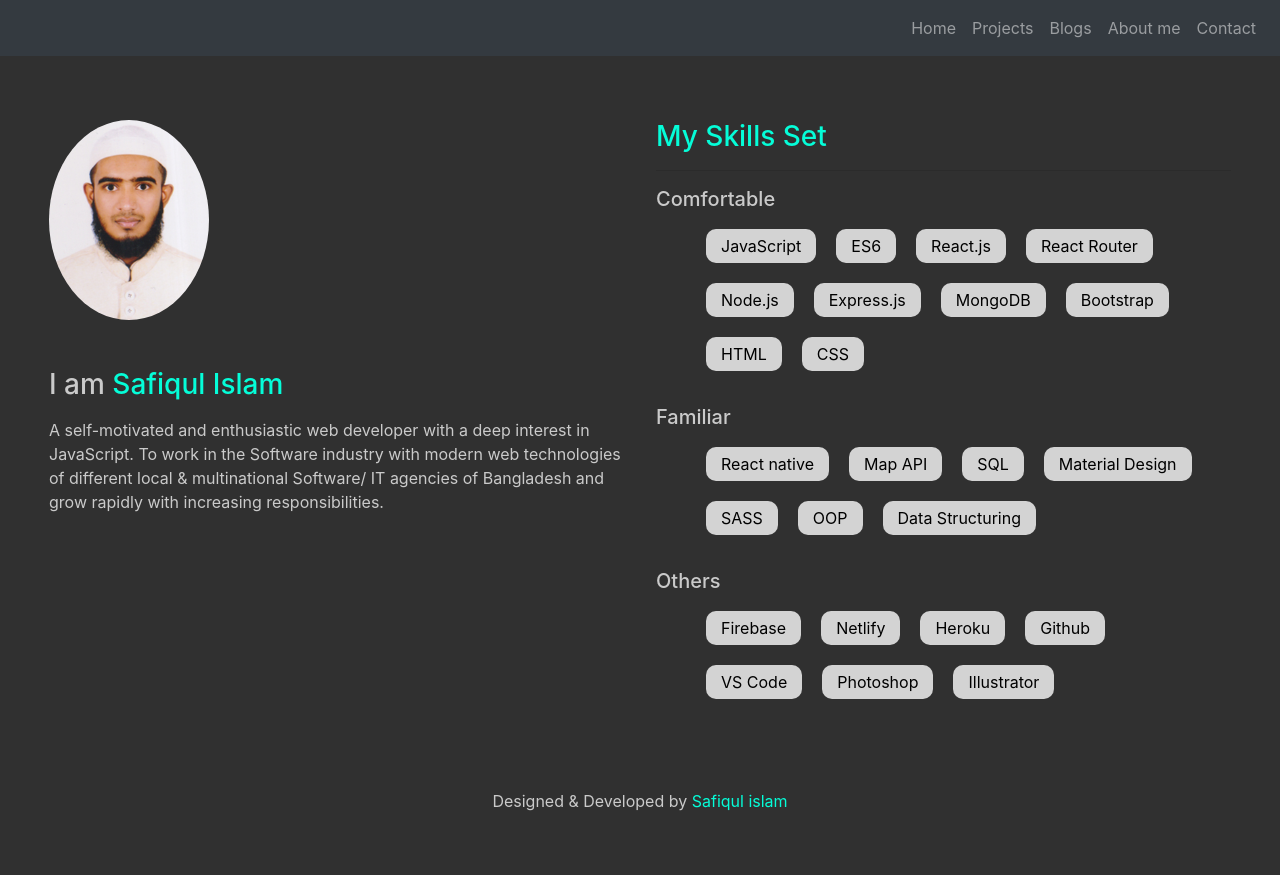
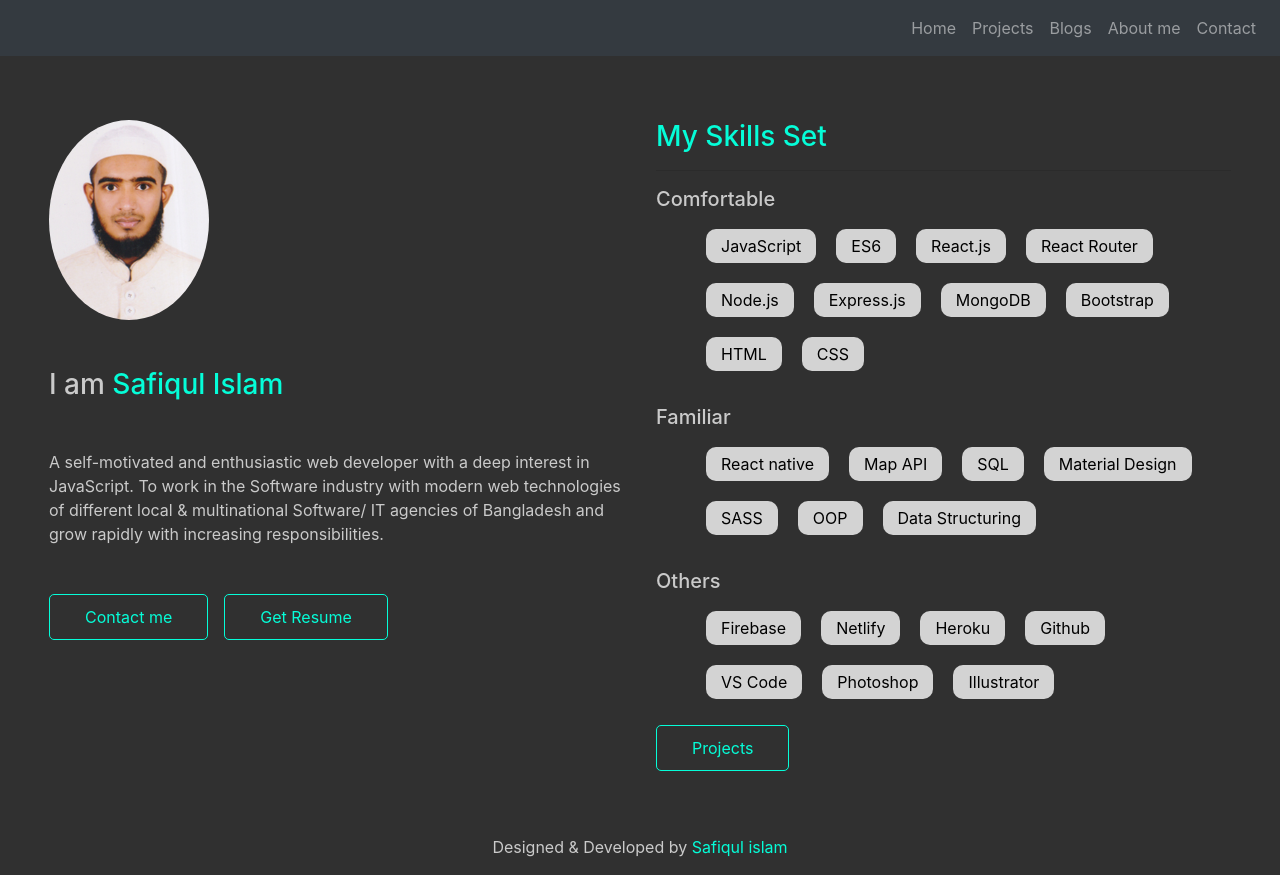
Before and after one commit to shakilibn/portfolio, a React (Create React App) app: page /about in a window 1280 px wide. Before the commit the page ends 829 px from the top, so only its background shows below. Built offline with nearby package versions, Linux system fonts and the light colour scheme.

Commit message:
about me done

```diff
--- a/src/components/About/About.js
+++ b/src/components/About/About.js
@@ -1,6 +1,7 @@
 import React from 'react';
 import './About.css'
 import img from '../../images/myPic.jpg';
+import { Link } from 'react-router-dom';
 
 const comfortable = ['JavaScript', 'ES6', 'React.js', 'React Router', 'Node.js', 'Express.js', 'MongoDB', 'Bootstrap', 'HTML', 'CSS'];
 const familiar = ['React native', 'Map API', 'SQL', 'Material Design', 'SASS', 'OOP', 'Data Structuring'];
@@ -13,7 +14,9 @@ const About = () => {
                 <div className="col-md-6 p-3">
                     <img className="img-fluid rounded-circle mb-5" src={img} alt="" style={{ height: '200px' }} />
                     <h3 className="mb-3">I am <span className="brand-text">Safiqul Islam</span></h3>
-                    <p>A self-motivated and enthusiastic web developer with a deep interest in JavaScript. To work in the Software industry with modern web technologies of different local & multinational Software/ IT agencies of Bangladesh and grow rapidly with increasing responsibilities.</p>
+                    <p className="my-5">A self-motivated and enthusiastic web developer with a deep interest in JavaScript. To work in the Software industry with modern web technologies of different local & multinational Software/ IT agencies of Bangladesh and grow rapidly with increasing responsibilities.</p>
+                    <Link to="/contact"><button className="intro-btn mr-3">Contact me</button></Link>
+                    <a href="https://drive.google.com/uc?export=download&id=17IK_1oRnQO_Yo8oRA3oORuYYiML_SGSn"><button className="intro-btn">Get Resume</button></a>
                 </div>
                 <div className="col-md-6 p-3">
                     <h3 className="brand-text">My Skills Set</h3>
@@ -38,6 +41,7 @@ const About = () => {
                             others.map(item => <li>{item}</li>)
                         }
                     </ul>
+                    <Link to="/projects"><button className="intro-btn mr-3">Projects</button></Link>
                 </div>
             </div>
             <p className="text-center">Designed & Developed by <span className="brand-text">Safiqul islam</span></p>
```
Also changed, not shown: 1 other file (tests, documents, lock files or other folders).
